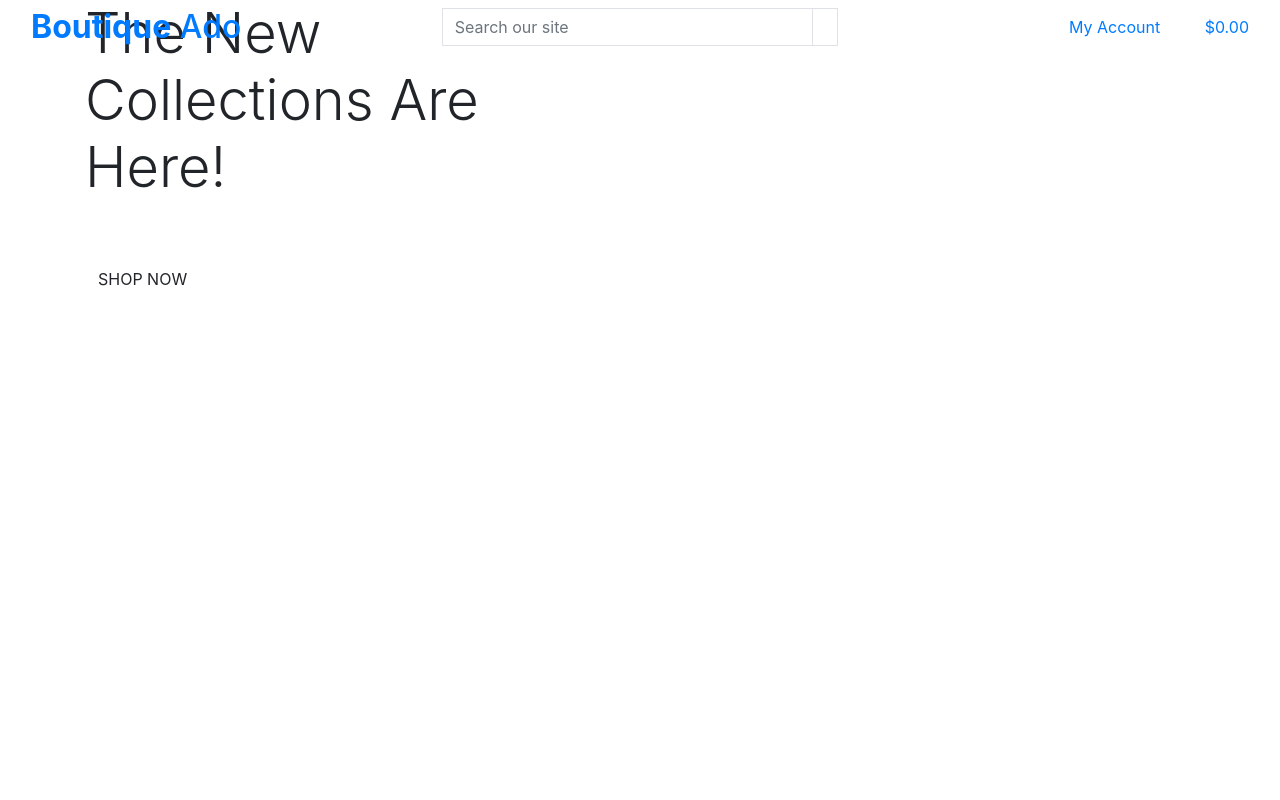
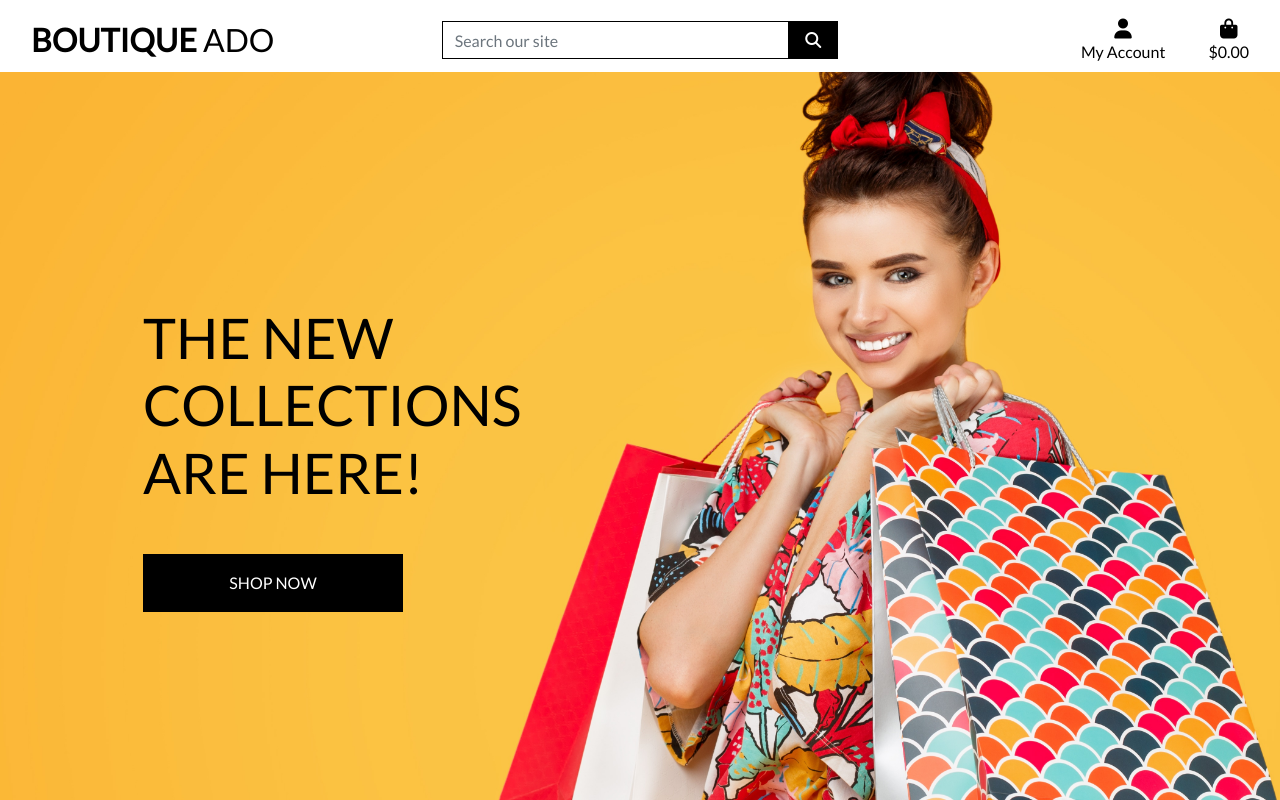
Before and after one commit to nlenno1/boutique_ado, a Django app: page / in a window 1280 px wide. Run offline with Django 3.2, Linux system fonts and the light colour scheme; some libraries are stand-ins or nearby versions.

Commit message:
complete homepage header and css

```diff
--- a/boutique_ado/settings.py
+++ b/boutique_ado/settings.py
@@ -148,6 +148,10 @@ USE_TZ = True
 # https://docs.djangoproject.com/en/3.2/howto/static-files/
 
 STATIC_URL = '/static/'
+STATICFILES_DIRS = (os.path.join(BASE_DIR, 'static'),)
+
+MEDIA_URL = '/media/'
+MEDIA_ROOT = os.path.join(BASE_DIR, 'media')
 
 # Default primary key field type
 # https://docs.djangoproject.com/en/3.2/ref/settings/#default-auto-field
--- a/boutique_ado/urls.py
+++ b/boutique_ado/urls.py
@@ -15,9 +15,12 @@ Including another URLconf
 """
 from django.contrib import admin
 from django.urls import path, include
+from django.conf import settings
+from django.conf.urls.static import static
+
 
 urlpatterns = [
     path('admin/', admin.site.urls),
     path('accounts/', include('allauth.urls')),
     path('', include('home.urls')),
-]
+] + static(settings.MEDIA_URL, document_root=settings.MEDIA_ROOT)
--- a/home/templates/home/index.html
+++ b/home/templates/home/index.html
@@ -1,7 +1,7 @@
 {% extends "base.html" %}
 {% load static %}
 
-{% block pag_header %}
+{% block page_header %}
     <div class="header-container">
         <div class="row">
             <div class="col"></div>
@@ -16,7 +16,7 @@
                 <h1 class="display-4 logo-font text-black">The New Collections Are Here!</h1>
                 <div class="my-5">
                     <h4>
-                        <a href="" class="shop-now-buton btn btn-large rounded-0 text-uppercase py-3">Shop Now</a>
+                        <a href="" class="shop-now-button btn btn-large rounded-0 text-uppercase py-3">Shop Now</a>
                     </h4>
                 </div>
             </div>
--- /dev/null
+++ b/static/css/base.css
@@ -0,0 +1,81 @@
+html {
+    height: 100%;
+}
+
+body {
+    background: url('/media/homepage_background_cropped.jpg') no-repeat center center fixed;
+    background-size: cover;
+    height: calc(100vh - 164px);
+    color: #555;
+    font-family: 'Lato';
+}
+
+/* from Bulma */
+.icon {
+    align-items: center;
+    display: inline-flex;
+    justify-content: center;
+    height: 1.5rem;
+    width: 1.5rem;
+}
+
+.logo-font {
+    text-transform: uppercase;
+}
+
+.main-logo-link {
+    width: fit-content;
+}
+
+.shop-now-button {
+    background: black;
+    color: white;
+    min-width: 260px;
+}
+
+.btn-black {
+    background: black;
+    color: white;
+}
+
+.shop-now-button:hover,
+.shop-now-button:active,
+.shop-now-button:focus,
+.btn-black:hover,
+.btn-black:active,
+.btn-black:focus {
+    background: #222;
+    color: white;
+}
+
+.text-black {
+    color: #000 !important;
+}
+
+.border-black {
+    border: 1px solid black !important;
+}
+
+/* -------------------------------- Media Queries */
+
+/* Slightly larger container on xl screens */
+@media (min-width: 1200px) {
+  .container {
+    max-width: 80%;
+  }
+}
+
+/* fixed top navbar only on medium and up */
+@media (min-width: 992px) {
+    .fixed-top-desktop-only {
+        position: fixed;
+        top: 0;
+        right: 0;
+        left: 0;
+        z-index: 1030;
+    }
+
+    .header-container {
+        padding-top: 164px;
+    }
+}
--- a/templates/base.html
+++ b/templates/base.html
@@ -2,7 +2,6 @@
 
 <!doctype html>
 <html lang="en">
-
   <head>
 
     {% block meta %}
@@ -15,22 +14,19 @@
     {% endblock %}
 
     {% block corecss %}
-    <link rel="stylesheet" href="https://stackpath.bootstrapcdn.com/bootstrap/4.4.1/css/bootstrap.min.css"
-      integrity="sha384-Vkoo8x4CGsO3+Hhxv8T/Q5PaXtkKtu6ug5TOeNV6gBiFeWPGFN9MuhOf23Q9Ifjh" crossorigin="anonymous">
+        <link rel="stylesheet" href="https://stackpath.bootstrapcdn.com/bootstrap/4.4.1/css/bootstrap.min.css" integrity="sha384-Vkoo8x4CGsO3+Hhxv8T/Q5PaXtkKtu6ug5TOeNV6gBiFeWPGFN9MuhOf23Q9Ifjh" crossorigin="anonymous">
+        <link rel="stylesheet" href="https://fonts.googleapis.com/css?family=Lato&display=swap">
+        <link rel="stylesheet" href="{% static 'css/base.css' %}">
     {% endblock %}
 
     {% block extra_css %}
     {% endblock %}
 
     {% block corejs %}
-    <script src="https://code.jquery.com/jquery-3.6.0.min.js"
-      integrity="sha256-/xUj+3OJU5yExlq6GSYGSHk7tPXikynS7ogEvDej/m4=" crossorigin="anonymous"></script>
-    <script src="https://cdn.jsdelivr.net/npm/popper.js@1.16.0/dist/umd/popper.min.js"
-      integrity="sha384-Q6E9RHvbIyZFJoft+2mJbHaEWldlvI9IOYy5n3zV9zzTtmI3UksdQRVvoxMfooAo" crossorigin="anonymous">
-    </script>
-    <script src="https://stackpath.bootstrapcdn.com/bootstrap/4.4.1/js/bootstrap.min.js"
-      integrity="sha384-wfSDF2E50Y2D1uUdj0O3uMBJnjuUD4Ih7YwaYd1iqfktj0Uod8GCExl3Og8ifwB6" crossorigin="anonymous">
-    </script>
+        <script src="https://kit.fontawesome.com/e9c73d7092.js" crossorigin="anonymous"></script>
+        <script src="https://code.jquery.com/jquery-3.6.0.min.js" integrity="sha256-/xUj+3OJU5yExlq6GSYGSHk7tPXikynS7ogEvDej/m4=" crossorigin="anonymous"></script>
+        <script src="https://cdn.jsdelivr.net/npm/popper.js@1.16.0/dist/umd/popper.min.js" integrity="sha384-Q6E9RHvbIyZFJoft+2mJbHaEWldlvI9IOYy5n3zV9zzTtmI3UksdQRVvoxMfooAo" crossorigin="anonymous"></script>
+        <script src="https://stackpath.bootstrapcdn.com/bootstrap/4.4.1/js/bootstrap.min.js" integrity="sha384-wfSDF2E50Y2D1uUdj0O3uMBJnjuUD4Ih7YwaYd1iqfktj0Uod8GCExl3Og8ifwB6" crossorigin="anonymous"></script>
     {% endblock %}
 
     {% block extra_js %}
@@ -38,10 +34,9 @@
 
     <title>Boutique Ado {% block extra_title %}{% endblock %}</title>
   </head>
-
   <body>
     <header class="container-fluid fixed-top">
-    <div class="row">
+        <div id="topnav" class="row bg-white pt-lg-2 d-none d-lg-flex">
             <div class="col-12 col-lg-4 my-auto py-1 py-lg-0 text-center text-lg-left">
                 <a href="{% url 'home' %}" class="nav-link main-logo-link">
                     <h2 class="logo-font text-black my-0"><strong>Boutique</strong> Ado</h2>
@@ -117,5 +112,4 @@
 
 
   </body>
-
 </html>
```
Also changed, not shown: media/homepage_background_cropped.jpg (added). Lines whose indentation alone changed are shown as unchanged.
